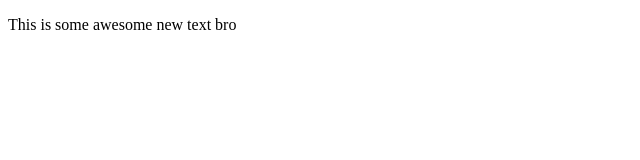
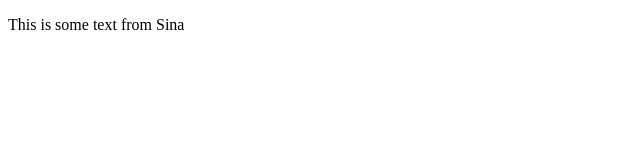
Before and after one commit to coding-nerd/codedoortest, a plain HTML site: page index.html in a window 1280 px wide. Shown: the full height of the page, 0-640 px from the left. Drawn offline with Linux system fonts and the light colour scheme.

Commit message:
changed text

```diff
--- a/index.html
+++ b/index.html
@@ -17,7 +17,7 @@
 
 <body>
 
-<p>This is some awesome new text bro</p>
+<p>This is some text from Sina</p>
 
 </body>
 </html>
```
